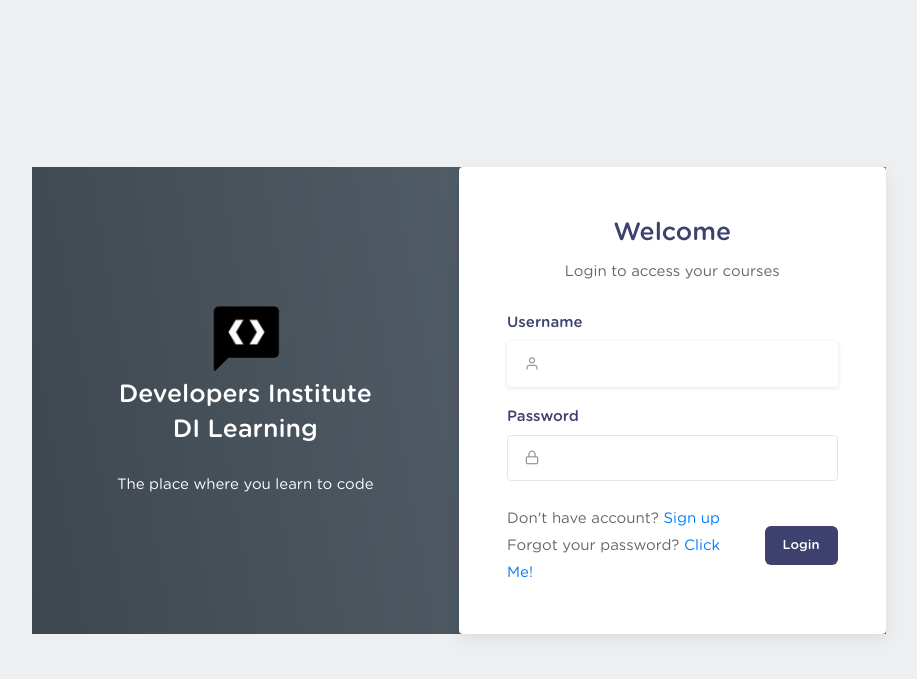
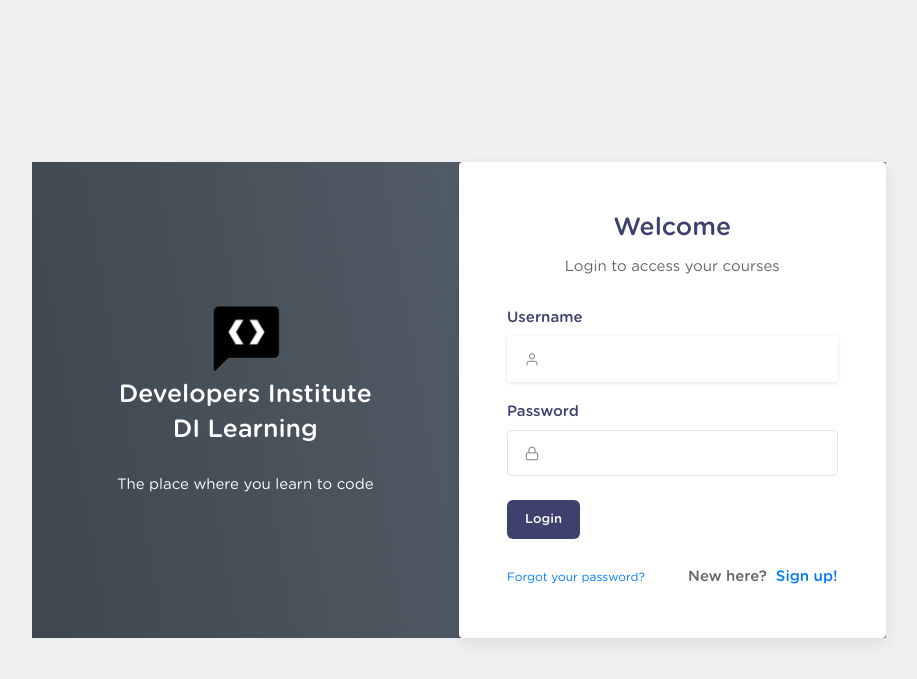
Before and after one commit to bindmisson/devtlv-di_learning, a Django app: page /profile/login/ in a window 1280 px wide. Shown: the top 679 px of the page, without its empty margins (181-1098 px from the left). Run offline with Django 3.2, Linux system fonts and the light colour scheme; some libraries are stand-ins or nearby versions; some web fonts are replaced.

Commit message:
Minor UI changes to password reset. Removes header and sideabr.

```diff
--- a/di_platform/profile_app/templates/login.html
+++ b/di_platform/profile_app/templates/login.html
@@ -67,15 +67,15 @@
                 </div>
 
                 <div class="mt-4 uk-flex-middle uk-grid-small" uk-grid>
-                    <div class="uk-width-expand@s">
-                        Don't have account? <a href="/profile/signup" tabindex="4" class="text-primary">Sign up</a>
-                        <br>
-                        Forgot your password? <a href="{% url 'profile_app:start_password_reset' %}" tabindex="4" class="text-primary">Click Me!</a>
-
-                    </div>
-
                     <div class="uk-width-auto@s">
                         <button type="submit" class="btn btn-default" tabindex="3">Login</button>
+                    </div>
+                </div>
+                <div class="mt-4 uk-flex-middle uk-grid-small" uk-grid>
+                    <div class="uk-width-expand@s">
+                        <a href="{% url 'profile_app:start_password_reset' %}" tabindex="5" class="mt-2 small text-primary">Forgot your password?</a>
+                    </div>
+                        <strong>New here? &nbsp<a href="/profile/signup" tabindex="4" class="text-primary">Sign up!</a></strong>
                     </div>
                 </div>
 
```
Also changed, not shown: di_platform/profile_app/templates/check_your_inbox.html (+9 -1 lines), di_platform/profile_app/templates/email_reset_step_one.html (+7 -0 lines), di_platform/profile_app/templates/reset_password_final.html (+7 -0 lines).
